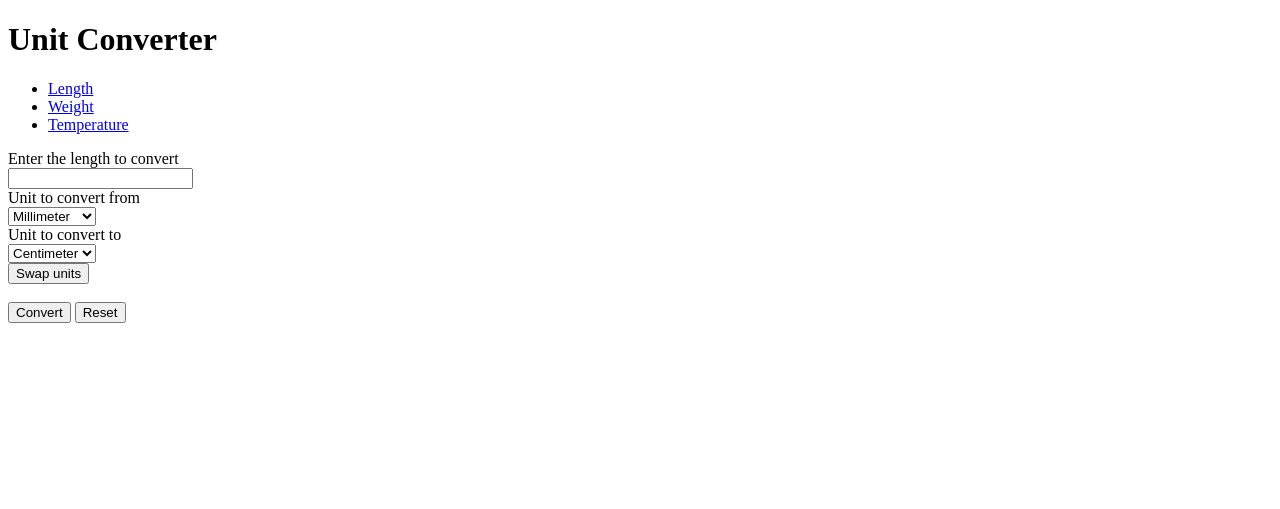
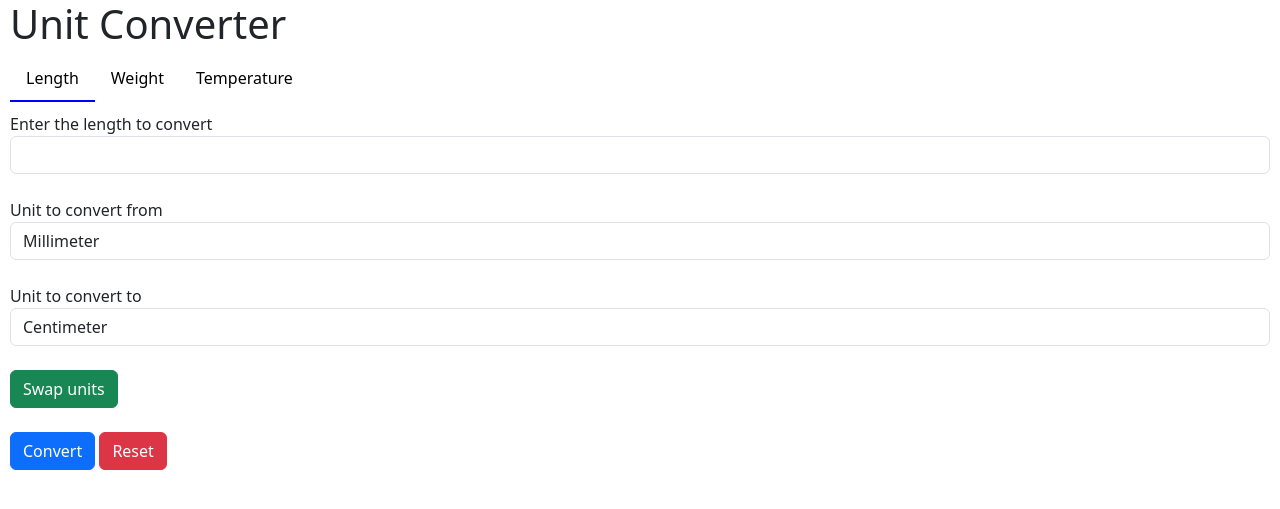
Before and after one commit to dennisfrancis/unit-converter, a Django app: page /convert/length in a window 1280 px wide. Shown: the top 509 px of the page. Run offline with Django 4.2, Linux system fonts and the light colour scheme.

Commit message:
add navbar styling and use bootstrap to style the form
Signed-off-by: Dennis Francis <dennisfrancis.in@gmail.com>

```diff
--- /dev/null
+++ b/convert/static/convert/styles.css
@@ -0,0 +1,32 @@
+body {
+    margin-left: 10px;
+    margin-right: 10px;
+}
+
+ul.dfnavbar {
+    list-style-type: none;
+    margin: 0 0 10px 0;
+    padding: 0;
+    overflow: hidden;
+    background-color: #fff;
+}
+
+li.dfnavbar {
+    float: left;
+}
+
+li.dfnavbar a {
+    display: block;
+    color: black;
+    text-align: center;
+    padding: 10px 16px;
+    text-decoration: none;
+}
+
+li.dfnavbar a:hover {
+    color: blue;
+}
+
+.selected-item {
+    border-bottom: 2px solid blue;
+}
--- a/convert/templates/convert/base.html
+++ b/convert/templates/convert/base.html
@@ -6,6 +7,8 @@
         <meta http-equiv="X-UA-Compatible" content="ie=edge">
         <title>Unit Converter</title>
         <link rel="icon" href="./favicon.ico" type="image/x-icon">
+        <link href="https://cdn.jsdelivr.net/npm/bootstrap@5.3.3/dist/css/bootstrap.min.css" rel="stylesheet" integrity="sha384-QWTKZyjpPEjISv5WaRU9OFeRpok6YctnYmDr5pNlyT2bRjXh0JMhjY6hW+ALEwIH" crossorigin="anonymous">
+        <link rel="stylesheet" href="{% static 'convert/styles.css' %}">
     </head>
     <body>
         <main>
--- a/convert/templates/convert/convert.html
+++ b/convert/templates/convert/convert.html
@@ -32,36 +32,45 @@
     </div>
     <form action="" method="get" id="unit_form">
         {% csrf_token %}
+        <div class="form-group">
             <label for="input_value">
                 Enter the {{convert_type | lower}} to convert
             </label><br>
-        <input type="number" id="input_value"
+            <input class="form-control"
+                type="number" id="input_value"
                 name="input_value" required>
+        </div>
         <br>
 
+        <div class="form-group">
             <label for="from_unit">Unit to convert from</label>
             <br>
-        <select id="from_unit" name="from_unit">
+            <select class="form-control"
+                id="from_unit" name="from_unit">
                 {% for unit in units %}
                 <option value="{{unit}}">{{unit | capfirst}}</option>
                 {% endfor %}
             </select>
+        </div>
+        <br>
 
-        <br>
+        <div class="form-group">
             <label for="to_unit">Unit to convert to</label>
-        <br>
-        <select id="to_unit" name="to_unit">
+            <select class="form-control"
+                id="to_unit" name="to_unit">
                 {% for unit in units %}
                 <option value="{{unit}}">{{unit | capfirst}}</option>
                 {% endfor %}
             </select>
+        </div>
         <br>
-        <button type="button" onclick="swap_units()">Swap units</button>
+        <button class="btn btn-success" type="button"
+            onclick="swap_units()">Swap units</button>
+        <br>
         <br>
 
-        <br>
-        <input type="submit" value="Convert">
-        <input type="reset" value="Reset">
+        <input class="btn btn-primary" type="submit" value="Convert">
+        <input class="btn btn-danger" type="reset" value="Reset">
     </form>
 </div>
 {% endif %}
@@ -69,4 +78,21 @@
 
 {% block scripts %}
 <script src="{% static 'convert/units.js' %}"></script>
+<script>
+
+function select_in_navbar() {
+    let ul = document.getElementById('navul');
+    let items = ul.getElementsByTagName('li');
+    for (let idx = 0; idx < items.length; ++idx) {
+        const item = items[idx];
+        const content = item.innerText.toLowerCase();
+        if (content == '{{convert_type}}') {
+            item.classList.add('selected-item');
+        } else {
+            item.classList.remove('selected-item');
+        }
+    }
+}
+select_in_navbar();
+</script>
 {% endblock %}
--- a/convert/templates/convert/navbar.html
+++ b/convert/templates/convert/navbar.html
@@ -1,12 +1,12 @@
 <nav>
-    <ul>
-        <li>
+    <ul id="navul" class="dfnavbar">
+        <li class="dfnavbar">
             <a href="{% url 'convert:length' %}">Length</a>
         </li>
-        <li>
+        <li class="dfnavbar">
             <a href="{% url 'convert:weight' %}">Weight</a>
         </li>
-        <li>
+        <li class="dfnavbar">
             <a href="{% url 'convert:temperature' %}">
                 Temperature</a>
         </li>
```
Also changed, not shown: other parts of convert/templates/convert/base.html (+1 -0 lines). Lines whose indentation alone changed are shown as unchanged.
